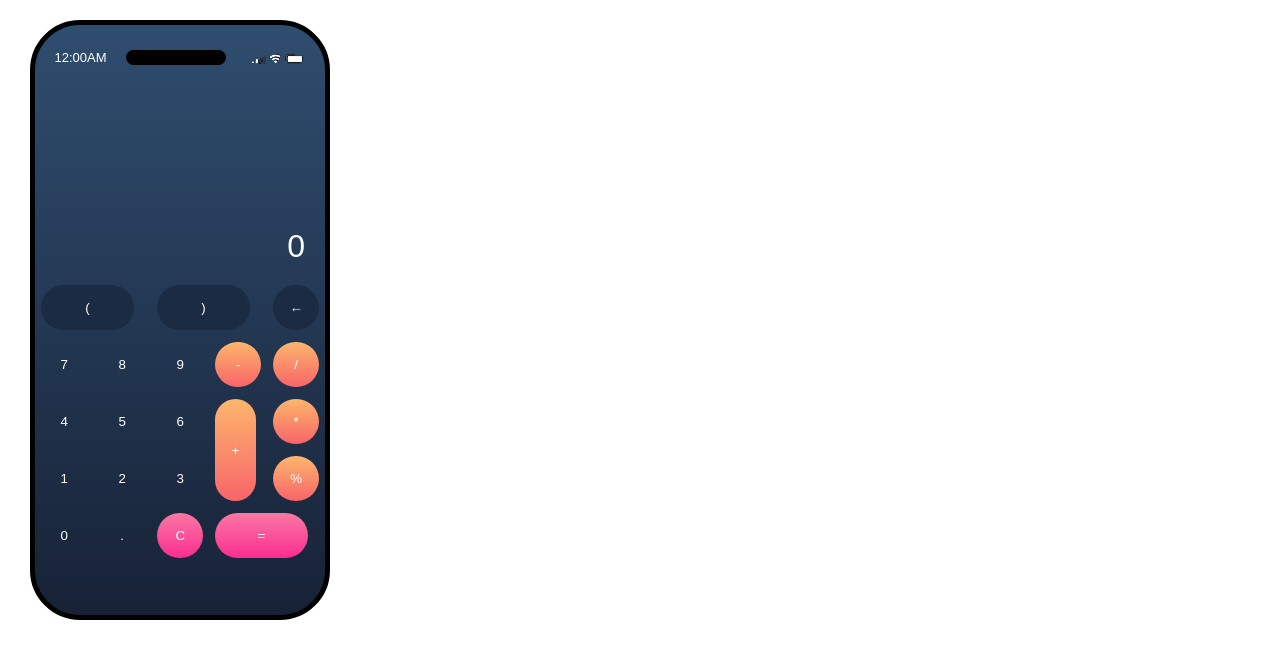
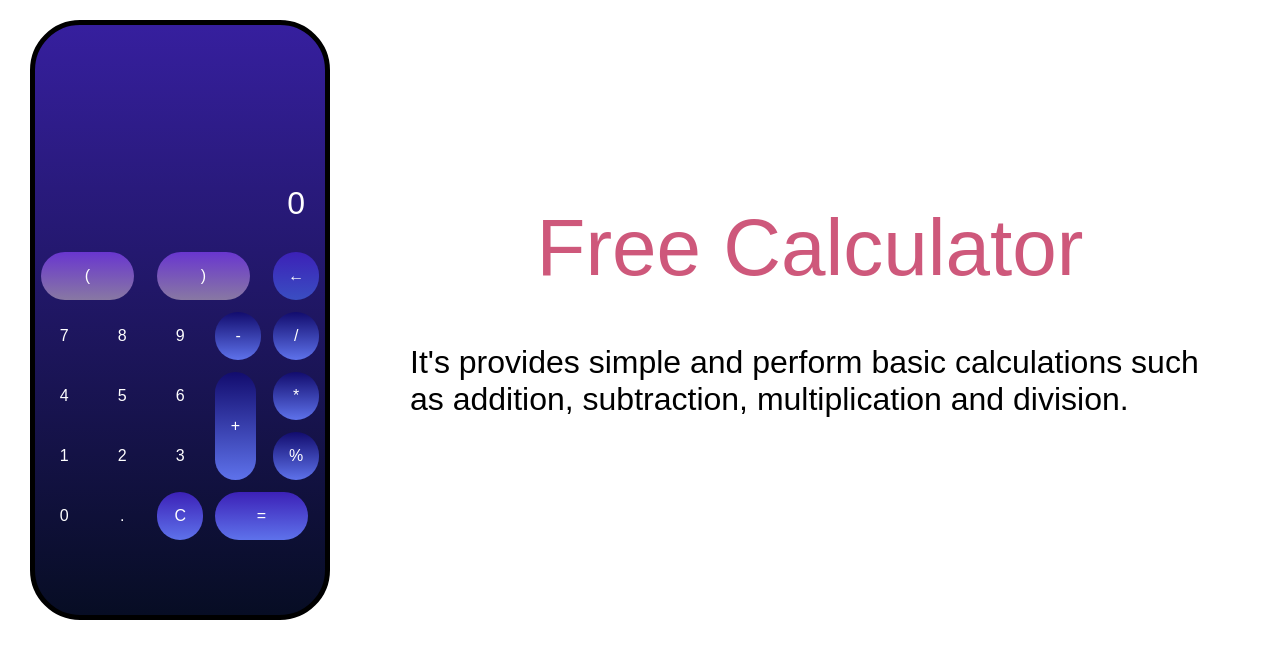
Before and after one commit to Mutharasi03/Calculator, a plain HTML site: page index.html in a window 1280 px wide. Drawn offline with Linux system fonts and the light colour scheme.

Commit message:
desing changed

```diff
--- a/index.html
+++ b/index.html
@@ -10,20 +10,15 @@
 </head>
 
 <body>
-
+<div class="container">
     <div class="cal">
-        <div class="top_screen">
-            <div class="time">12:00AM</div>
-            <p class="black_space"></p>
-            <div class="wifi"><img src="wifi.png" alt="menuBars"></div>
-        </div>
         <div class="screen">
             <input type="text" class="inputBox" id="outputValue" placeholder="0">
         </div>
         <div class="button_container">
             <button class="number openbracket shape1" onclick="display('&#40;')">(</button>
             <button class="number closebracket shape1" onclick="display('&#41;')">)</button>
-            <button class="number back_space" onclick="del()">←</button>
+            <button class="number back_space" onclick="del()"><span>&#8592;</span></button>
             <button class="number" onclick="display('7')">7</button>
             <button class="number" onclick="display('8')">8</button>
             <button class="number" onclick="display('9')">9</button>
@@ -44,7 +39,16 @@
             <button class="number equal shape1" onclick="calculateValue()">=</button>
         </div>
     </div>
+    <div class="aboutCalculator">
+        <div class="aboutHeading">
+            <span>Free Calculator</span>
+        </div>
+       <div class="content">
+        It's provides simple and perform basic calculations such as addition, subtraction, multiplication and division.
+       </div>
 
+    </div>
+</div>
     <script>
         let outputValue = document.getElementById('outputValue');
 
--- a/style.css
+++ b/style.css
@@ -6,15 +6,19 @@
 
 body {
   font-family: sans-serif;
+  color: black;
 }
-
+.container{
+  display: flex;
+  gap: 5rem;
+}
 .cal {
   border-radius: 50px;
   border: 5px solid black;
-  background-image: linear-gradient(#2f4d6f, #172236);
+  background-image: linear-gradient(#361f9e,#070d24);
   height: 600px;
   width: 300px;
-  color: white;
+  color: rgb(0, 0, 0);
   margin-left: 30px;
   margin-top: 20px;
   position: relative;
@@ -25,20 +29,6 @@ body {
   height: 15px;
   background-color: black;
   border-radius: 30px;
-}
-
-.time {
-  font-size: small;
-}
-
-.wifi img {
-  width: 60px;
-}
-
-.top_screen {
-  display: flex;
-  margin-top: 25px;
-  justify-content: space-evenly;
 }
 
 .inputBox {
@@ -59,7 +49,7 @@ body {
   grid-template-columns: repeat(5, 1fr);
   grid-template-rows: repeat(4, 1fr);
   row-gap: 12px;
-  margin-top: 20px;
+  margin-top: 30px;
 }
 
 .shape1 {
@@ -73,23 +63,25 @@ body {
   border-radius: 40px;
   margin-left: 6px;
   color: white;
+  font-size: 16px;
+
   border: none;
   background: none;
   cursor: pointer;
 }
 
 .openbracket {
-  background-color: #1b2b44;
+  background:linear-gradient(#6936cf ,#8878a3);
   grid-column: 1/3;
 }
 
 .closebracket {
-  background-color: #1b2b44;
+  background:linear-gradient(#6936cf ,#8878a3);
   grid-column: 3/5;
 }
 
 .back_space {
-  background-color: #1b2b44;
+  background:linear-gradient(#3C21B7,#3a4ec2);
 }
 
 .shape2 {
@@ -101,17 +93,58 @@ body {
   width: 70%;
 }
 .clear{
-  background-image: linear-gradient(#fb78a4, #fa2d90);
+  background-image: linear-gradient(#3C21B7,#5E72EB);
 }
 .equal {
   grid-column: 4/6;
-  background-image: linear-gradient(#fb78a4, #fa2d90);
+  background-image: linear-gradient(#3C21B7,#5E72EB);
 }
 
 .operator {
-  background-image: linear-gradient(#fdb66d, #f86569);
+  background-image: linear-gradient(#120C6E,#5E72EB);
 }
 
 button:active,button:focus{
-  background-color: rgb(45, 74, 106, 1);
+  background:linear-gradient(#11001d,#432ea0);
 }
+.aboutCalculator{
+
+  display: flex;
+  flex-direction: column;
+  justify-content:center;
+  align-items:center;
+  max-width: 800px;
+  gap: 50px;
+}
+.aboutHeading{
+  font-size: 5rem;
+
+}
+.aboutHeading span {
+animation:colorAnimation 8s linear infinite;
+}
+
+.content{
+  font-size: 2rem;
+}
+@keyframes colorAnimation{
+  0%{
+    color: #513252;
+  }
+  30%{
+    color:#7A4069 ;
+  }
+  60%{
+    color:#CA4E79;
+  }
+  90%{
+    color:#FFC18E ;
+  }
+}
+@media only screen and (max-width:480px) {
+
+.container{
+  flex-direction: column;
+  padding: 1rem;
+}
+}
```
